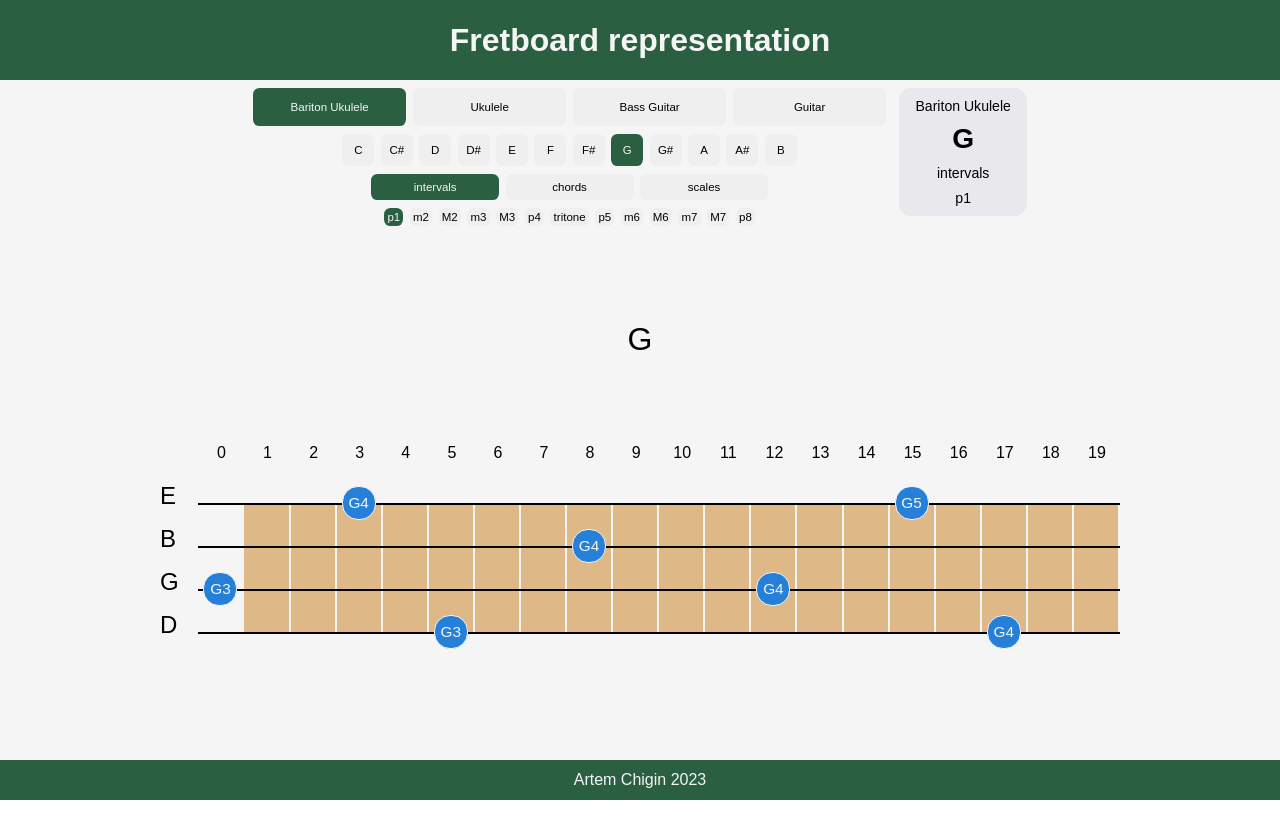
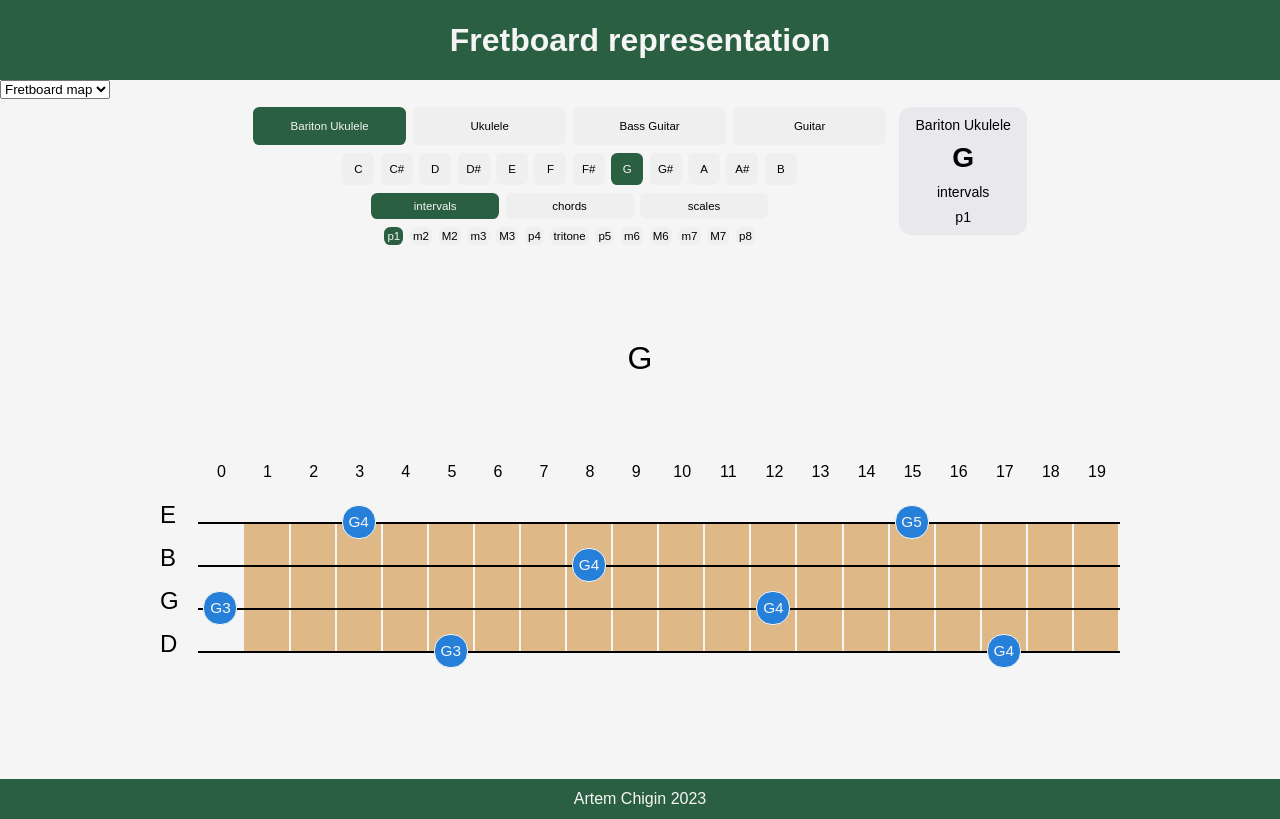
Before and after one commit to artem-chigin/fretboard-map, a React (Create React App) app: page / in a window 1280 px wide. Built offline with nearby package versions, Linux system fonts and the light colour scheme.

Commit message:
Added selectSubApp dropdown to App

```diff
--- a/src/App.js
+++ b/src/App.js
@@ -1,10 +1,16 @@
+import { useState } from 'react';
+import SelectSubApp from './components-for-render/select-sub-app';
 import FretboardMap from './components-for-render/fretboard-map/fretboard-map';
+import CircleOfFifths from './components-for-render/circle-of-fifths/circle-of-fifths';
 
 
 function App() {
+    const [currentSubApp, setCurrentSubApp] = useState("fretboard-map");
+
         return (
         <div className='App'>
-            <FretboardMap />
+            <SelectSubApp onSubAppChange={(value) => setCurrentSubApp(value)}/>
+            {currentSubApp === "fretboard-map" ? <FretboardMap /> : <CircleOfFifths />}
         </div>
         )
 }
--- a/src/components-for-render/circle-of-fifths/circle-of-fifths.js
+++ b/src/components-for-render/circle-of-fifths/circle-of-fifths.js
@@ -1,8 +1,10 @@
-import DisplayInstrument from "../display-instrument";
+// import DisplayInstrument from "../display-instrument";
 
 
 function CircleOfFifths() {
     return (
-        <div></div>
+        <div><h1>Circle of Fifths</h1></div>
     )
 };
+
+export default CircleOfFifths;
--- /dev/null
+++ b/src/components-for-render/select-sub-app.js
@@ -0,0 +1,10 @@
+function SelectSubApp({onSubAppChange}) {
+    return (
+        <select onChange={e => onSubAppChange(e.target.value)}>
+            <option value={"fretboard-map"}>Fretboard map</option>
+            <option value={"circle-of-fifths"}>Circle of Fifths</option>
+        </select>
+    )
+};
+
+export default SelectSubApp;
```
